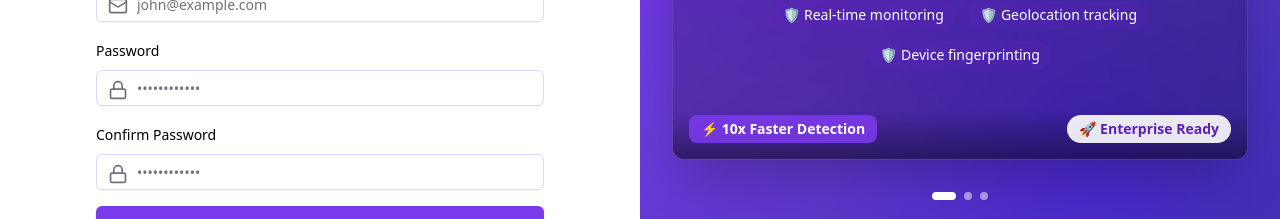
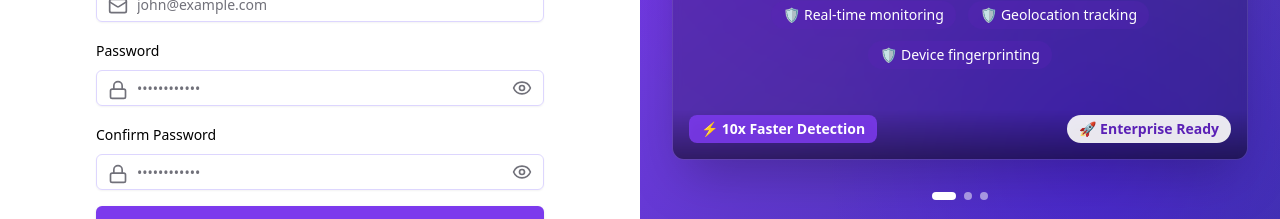
Before and after one commit to aleexvdev/secureauth-next, a Next.js app in the folder frontend/: page /signup in a window 1280 px wide. Shown: the part 338-557 px from the top of the page. Built offline with nearby package versions, Linux system fonts and the light colour scheme; no server answers.

Commit message:
feat: visibility password inputs

```diff
--- a/frontend/src/app/(auth)/page.tsx
+++ b/frontend/src/app/(auth)/page.tsx
@@ -16,13 +16,15 @@ import {
 } from "@/components/ui/form";
 import { Input } from "@/components/ui/input";
 import { Button } from "@/components/ui/button";
-import { ArrowRight, Loader, Lock, Mail } from "lucide-react";
+import { ArrowRight, EyeIcon, Loader, Lock, Mail } from "lucide-react";
 import { useMutation } from "@tanstack/react-query";
 import { useRouter } from "next/navigation";
 import { toast } from "@/hooks/use-toast";
 import { Separator } from "@/components/ui/separator";
+import { useState } from "react";
 
 export default function SignIn() {
+  const [showPassword, setShowPassword] = useState<boolean>(false);
   const router = useRouter();
   const { mutate, isPending } = useMutation({
     mutationFn: loginMutationFn,
@@ -108,7 +110,7 @@ export default function SignIn() {
                           {...field}
                           autoComplete="off"
                           aria-required="true"
-                          className="pl-10 border-violet-200 focus:border-violet-200 focus:ring-violet-200 focus:outline-none"
+                          className="pl-10 text-black border-violet-200 focus:border-violet-200 focus:ring-violet-200 focus:outline-none"
                           required
                         />
                       </div>
@@ -143,14 +145,21 @@ export default function SignIn() {
                         <Lock className="absolute left-3 top-2.5 h-5 w-5 text-muted-foreground" />
                         <Input
                           id="password"
-                          type="password"
+                          type={showPassword ? "text" : "password"}
                           placeholder="••••••••••••"
                           {...field}
                           autoComplete="off"
                           aria-required="true"
-                          className="pl-10 border-violet-200 focus:border-violet-200 focus:ring-violet-200 focus:ring-2 focus:ring-offset-2 focus:ring-offset-violet-200"
+                          className="text-black pl-10 border-violet-200 focus:border-violet-200 focus:ring-violet-200 focus:ring-2 focus:ring-offset-2 focus:ring-offset-violet-200"
                           required
                         />
+                        <button
+                          type="button"
+                          className="absolute right-3 top-1/2 -translate-y-1/2 text-sm text-muted-foreground"
+                          onClick={() => setShowPassword(!showPassword)}
+                        >
+                          <EyeIcon className="h-5 w-5" />
+                        </button>
                       </div>
                     </FormControl>
                     <FormMessage />
--- a/frontend/src/app/(auth)/signup/page.tsx
+++ b/frontend/src/app/(auth)/signup/page.tsx
@@ -5,6 +5,7 @@ import Link from "next/link";
 import { Button } from "@/components/ui/button";
 import {
   ArrowRight,
+  EyeIcon,
   Loader,
   Lock,
   Mail,
@@ -29,8 +30,19 @@ import { Logo } from "@/components/logo/logo";
 import { toast } from "@/hooks/use-toast";
 import { Separator } from "@/components/ui/separator";
 
+type ShowPassword = {
+  showPassword: boolean;
+  showConfirmPassword: boolean;
+};
+
+const initialStatePassword: ShowPassword = {
+  showPassword: false,
+  showConfirmPassword: false,
+};
+
 export default function SignUp() {
   const [isSubmitted, setIsSubmitted] = useState<boolean>(false);
+  const [passwordState, setPasswordState] = useState<ShowPassword>(initialStatePassword);
 
   const { mutate, isPending } = useMutation({
     mutationFn: registerMutationFn,
@@ -134,7 +146,7 @@ export default function SignUp() {
                             autoComplete="off"
                             aria-required="true"
                             required
-                            className="pl-10 border-violet-200 focus:border-violet-200 focus:ring-violet-200 focus:outline-none"
+                            className="pl-10 text-black border-violet-200 focus:border-violet-200 focus:ring-violet-200 focus:outline-none"
                           />
                         </div>
                       </FormControl>
@@ -163,7 +175,7 @@ export default function SignUp() {
                             autoComplete="off"
                             aria-required="true"
                             required
-                            className="pl-10 border-violet-200 focus:border-violet-200 focus:ring-violet-200 focus:outline-none"
+                            className="pl-10 text-black border-violet-200 focus:border-violet-200 focus:ring-violet-200 focus:outline-none"
                           />
                         </div>
                       </FormControl>
@@ -189,14 +201,24 @@ export default function SignUp() {
                           <Lock className="absolute left-3 top-2.5 h-5 w-5 text-muted-foreground" />
                           <Input
                             id="password"
-                            type="password"
+                            type={passwordState.showPassword ? "text" : "password"}
                             placeholder="••••••••••••"
                             {...field}
                             autoComplete="off"
                             aria-required="true"
                             required
-                            className="pl-10 border-violet-200 focus:border-violet-200 focus:ring-violet-200 focus:outline-none"
+                            className="pl-10 text-black border-violet-200 focus:border-violet-200 focus:ring-violet-200 focus:outline-none"
                           />
+                          <button
+                            type="button"
+                            className="absolute right-3 top-1/2 -translate-y-1/2 text-sm text-muted-foreground"
+                            onClick={() => setPasswordState((prevState) => ({
+                              ...prevState,
+                              showPassword: !prevState.showPassword,
+                            }))}
+                          >
+                            <EyeIcon className="h-5 w-5" />
+                          </button>
                         </div>
                       </FormControl>
                       <FormMessage />
@@ -221,14 +243,24 @@ export default function SignUp() {
                           <Lock className="absolute left-3 top-2.5 h-5 w-5 text-muted-foreground" />
                           <Input
                             id="confirmPassword"
-                            type="password"
+                            type={passwordState.showConfirmPassword ? "text" : "password"}
                             placeholder="••••••••••••"
                             {...field}
                             autoComplete="off"
                             aria-required="true"
                             required
-                            className="pl-10 border-violet-200 focus:border-violet-200 focus:ring-violet-200 focus:outline-none"
+                            className="pl-10 text-black border-violet-200 focus:border-violet-200 focus:ring-violet-200 focus:outline-none"
                           />
+                          <button
+                            type="button"
+                            className="absolute right-3 top-1/2 -translate-y-1/2 text-sm text-muted-foreground"
+                            onClick={() => setPasswordState((prevState) => ({
+                              ...prevState,
+                              showConfirmPassword: !prevState.showConfirmPassword,
+                            }))}
+                          >
+                            <EyeIcon className="h-5 w-5" />
+                          </button>
                         </div>
                       </FormControl>
                       <FormMessage />
```
